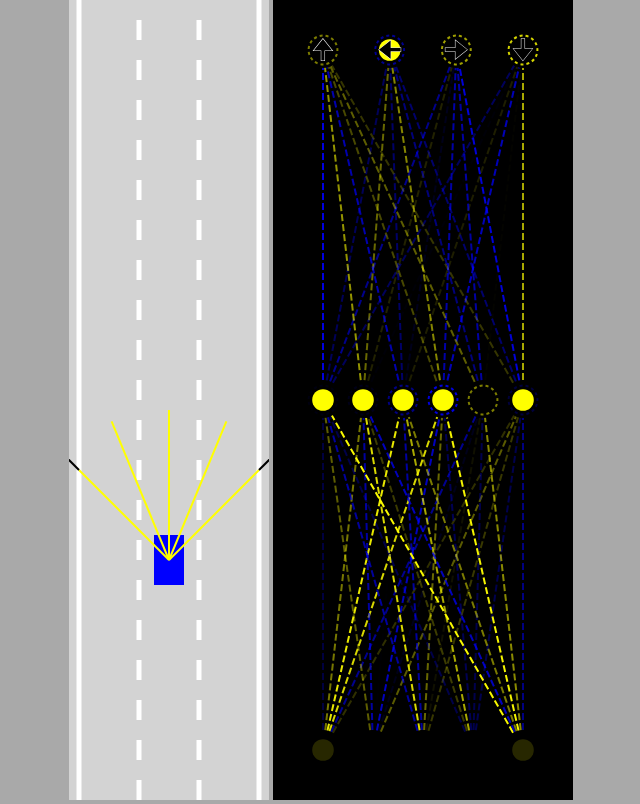
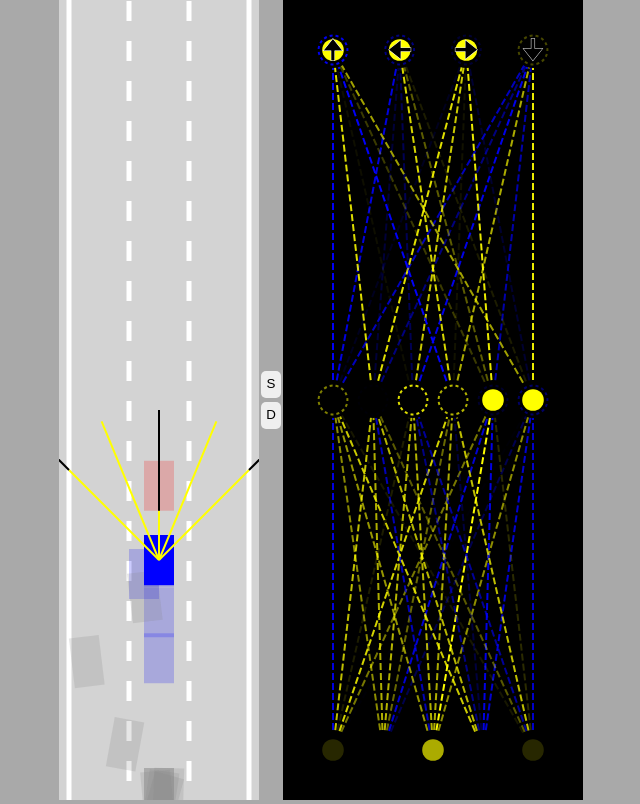
Before and after one commit to gutomcosta/js-self-driving-cars, a plain HTML site: page index.html in a window 1280 px wide. Shown: the whole page, without its empty margins (319-959 px from the left). Drawn offline with Linux system fonts and the light colour scheme.

Commit message:
defines the best car and save the output

```diff
--- a/car.js
+++ b/car.js
@@ -128,7 +128,7 @@ class Car{
         this.y-= Math.cos(this.angle)*this.speed;
 
     }
-    draw(ctx, color){
+    draw(ctx, color,drawSensor=false){
         if(this.damaged){
             ctx.fillStyle="gray";
         }else{
@@ -140,7 +140,7 @@ class Car{
             ctx.lineTo(this.polygon[i].x, this.polygon[i].y);
         }
         ctx.fill();
-        if(this.sensor){
+        if(this.sensor && drawSensor){
             this.sensor.draw(ctx);
         }
     }
--- a/index.html
+++ b/index.html
@@ -5,6 +5,10 @@
 </head>
 <body>
     <canvas id="carCanvas"></canvas>
+    <div id="verticalButtons">
+        <button onclick="save()">S</button>
+        <button onclick="discard()">D</button>
+    </div>
     <canvas id="networkCanvas"></canvas>
     <script src="visualizer.js"></script>
     <script src="network.js"></script>
--- a/main.js
+++ b/main.js
@@ -6,32 +6,68 @@ networkCanvas.width =300;
 const carCtx = carCanvas.getContext("2d");
 const networkCtx = networkCanvas.getContext("2d");
 const road = new Road(carCanvas.width/2, carCanvas.width*0.9);
-const car = new Car(road.getLaneCenter(1),100,30,50,"AI");
+const N = 100;
+const cars = generateCars(N);
+let bestCar=cars[0];
+if (localStorage.getItem("bestBrain")){
+    bestCar.brain=JSON.parse(
+        localStorage.getItem("bestBrain")
+    )
+}
+
 const traffic=[
     new Car(road.getLaneCenter(1),-100,30,50,"DUMMY", 2)
 ]
 animate();
 
+function save(){
+    localStorage.setItem("bestBrain",
+    JSON.stringify(bestCar.brain));
+}
+
+function discard(){
+    localStorage.removeItem("bestBrain");
+}
+
+function generateCars(N){
+    const cars = [];
+    for (let i = 0; i < N; i++) {
+        cars.push(new Car(road.getLaneCenter(1),100,30,50,"AI"));
+    }
+    return cars;
+}
 function animate(time){
     for (let i = 0; i < traffic.length; i++) {
         traffic[i].update(road.borders,[]);
     }
-    car.update(road.borders, traffic);
+    for (let i = 0; i < cars.length; i++) {
+        cars[i].update(road.borders, traffic);
+    }
 
+    const bestCar = cars.find(
+        c=>c.y==Math.min(
+            ...cars.map(c=>c.y)
+        )
+    );
     carCanvas.height= window.innerHeight;
     networkCanvas.height = window.innerHeight;
 
     carCtx.save();
-    carCtx.translate(0,-car.y+carCanvas.height*0.7);
+    carCtx.translate(0,-bestCar.y+carCanvas.height*0.7);
 
     road.draw(carCtx);
+    carCtx.globalAlpha=0.2;
     for (let i = 0; i < traffic.length; i++) {
         traffic[i].draw(carCtx,"red");
     }
-    car.draw(carCtx, "blue");
 
+    for (let i = 0; i < cars.length; i++) {
+        cars[i].draw(carCtx, "blue");
+    }
+    carCtx.globalAlpha=1;
+    bestCar.draw(carCtx, "blue",true);
     carCtx.restore();
     networkCtx.lineDashOffset=-time/50;
-    Visualizer.drawNetwork(networkCtx, car.brain);
+    Visualizer.drawNetwork(networkCtx, bestCar.brain);
     requestAnimationFrame(animate);
 }
--- a/road.js
+++ b/road.js
@@ -25,8 +25,7 @@ class Road{
 
     getLaneCenter(laneIndex){
         const laneWith = this.width/this.laneCount;
-        return this.left+laneWith/2+
-        Math.min(laneIndex,this.laneCount-1)*laneWith;
+        return this.left+laneWith/2+Math.min(laneIndex,this.laneCount-1)*laneWith;
     }
 
     draw(ctx){
--- a/style.css
+++ b/style.css
@@ -2,9 +2,26 @@ body{
     margin:0;
     background: darkgray;
     overflow:hidden;
-    text-align: center;
+    display: flex;
+    justify-content: center;
+    align-items: center;
 }
 
+#verticalButtons{
+    display:flex;
+    flex-direction: column;
+}
+
+button{
+    border:none;
+    border-radius: 5px;
+    padding: 5px 5px 7px 5px;
+    margin:2px;
+    cursor:pointer;
+}
+button:hover{
+    background: blue;
+}
 #carCanvas{
     background: lightgray;
 }
```
